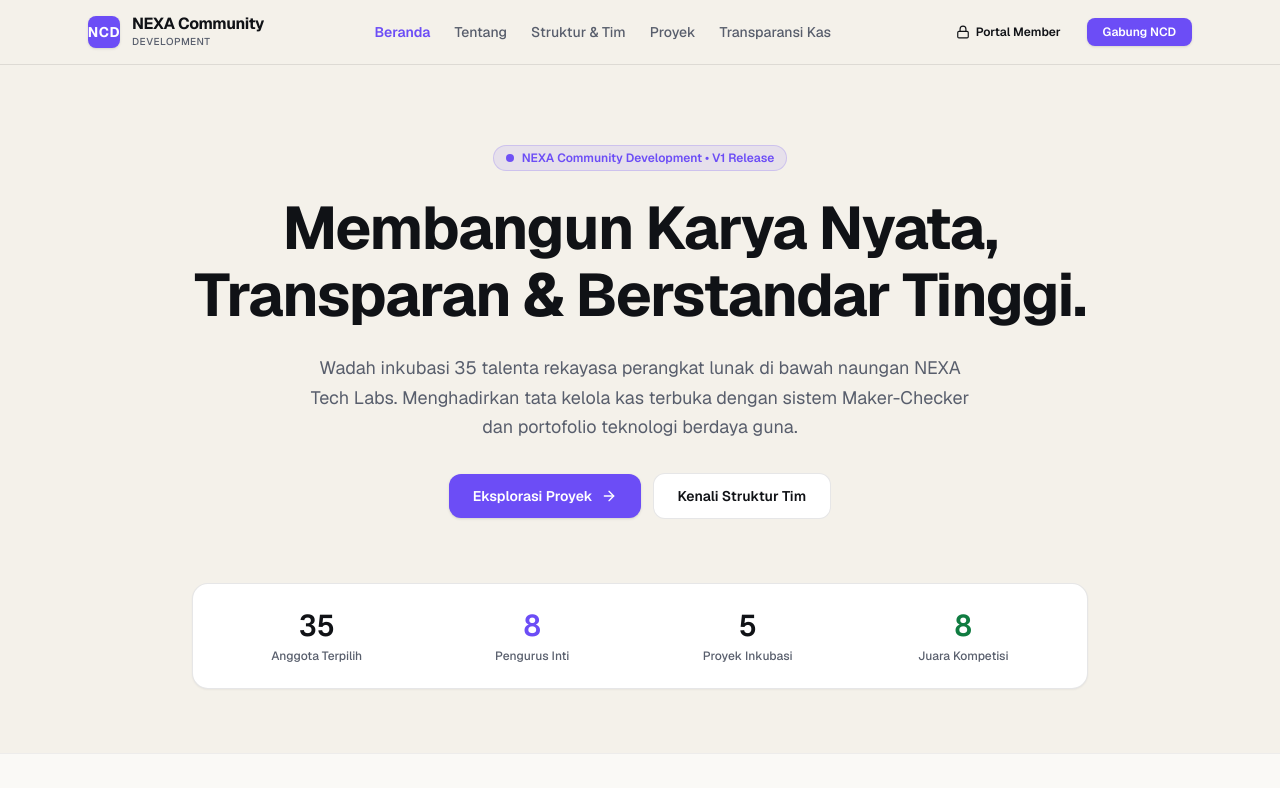
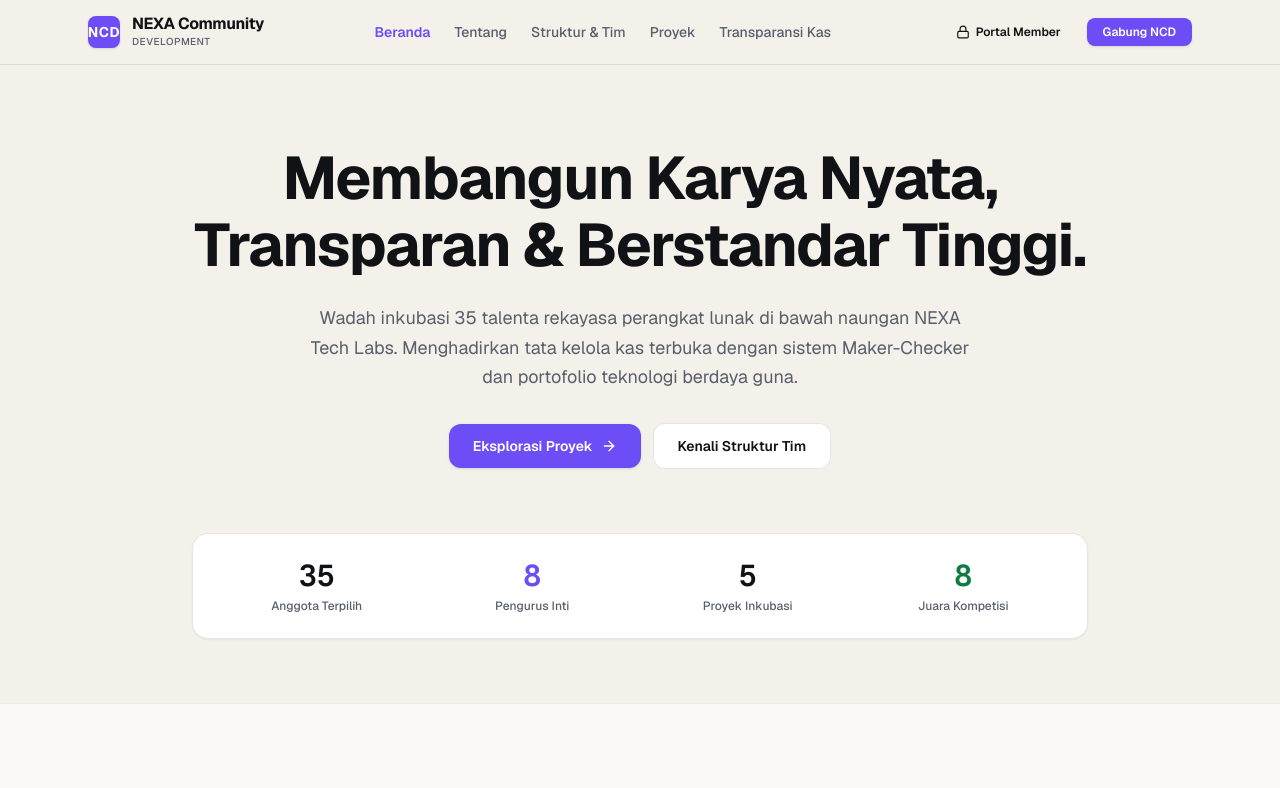
Before and after one commit to rianszzz/ncd, a React (Vite) app in the folder frontend/: page / in a window 1280 px wide. Shown: the top 788 px of the page. Built offline with nearby package versions, Linux system fonts and the light colour scheme; no server answers.

Commit message:
fix(home): remove V1 release badge from hero section

```diff
--- a/frontend/src/pages/Home.tsx
+++ b/frontend/src/pages/Home.tsx
@@ -24,11 +24,6 @@ export function Home() {
     <div className="flex flex-col">
       {/* Hero Section */}
       <section className="max-w-6xl mx-auto px-6 pt-20 pb-16 flex flex-col items-center text-center">
-        <div className="inline-flex items-center space-x-2 px-3 py-1 rounded-full text-xs font-semibold bg-[#6C4DF6]/10 text-[#6C4DF6] mb-6 border border-[#6C4DF6]/20">
-          <span className="w-2 h-2 rounded-full bg-[#6C4DF6] animate-pulse"></span>
-          <span>NEXA Community Development • V1 Release</span>
-        </div>
-
         <h1 className="text-4xl md:text-6xl font-extrabold tracking-tight text-[#101216] max-w-4xl leading-tight md:leading-[1.12]">
           Membangun Karya Nyata, Transparan & Berstandar Tinggi.
         </h1>
```
